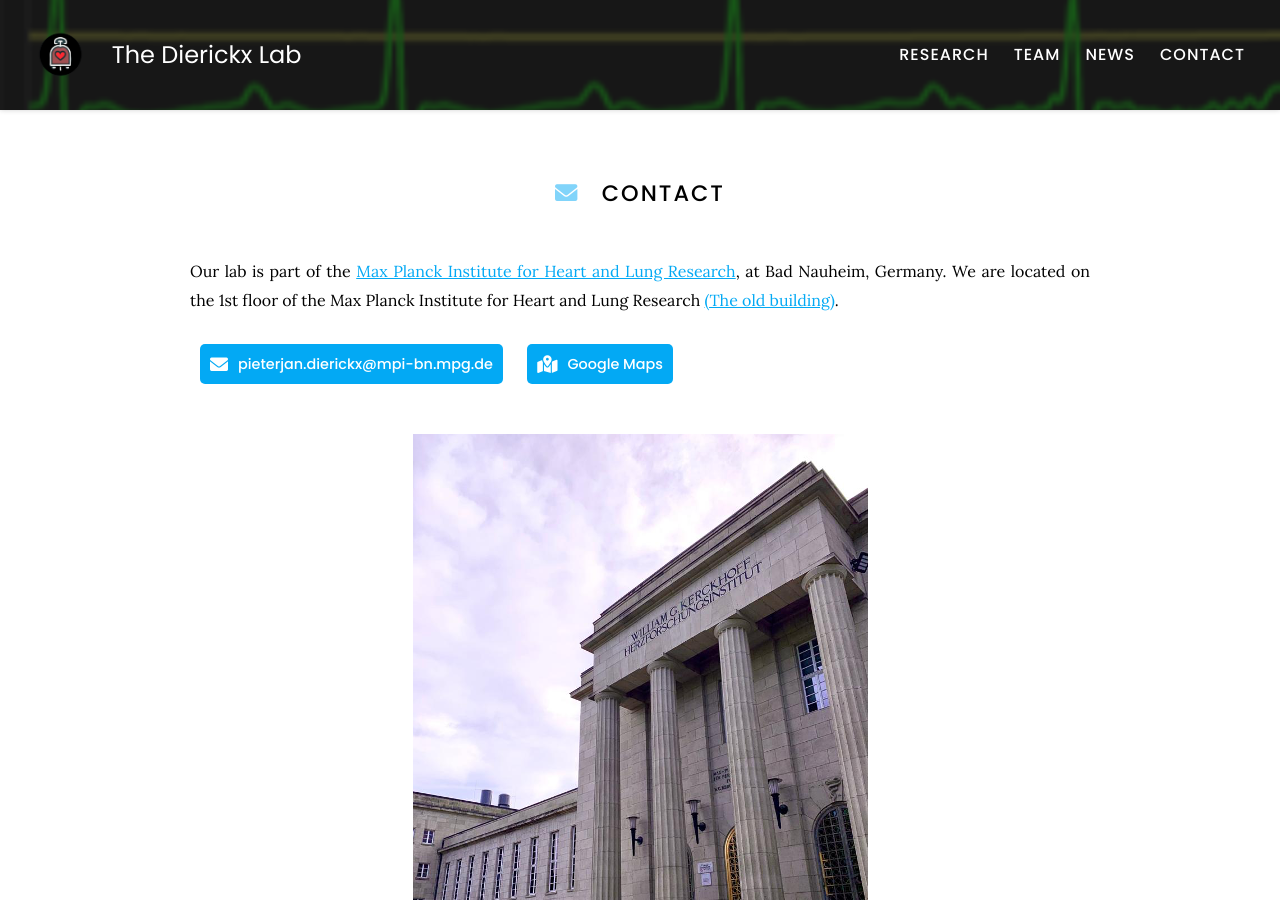
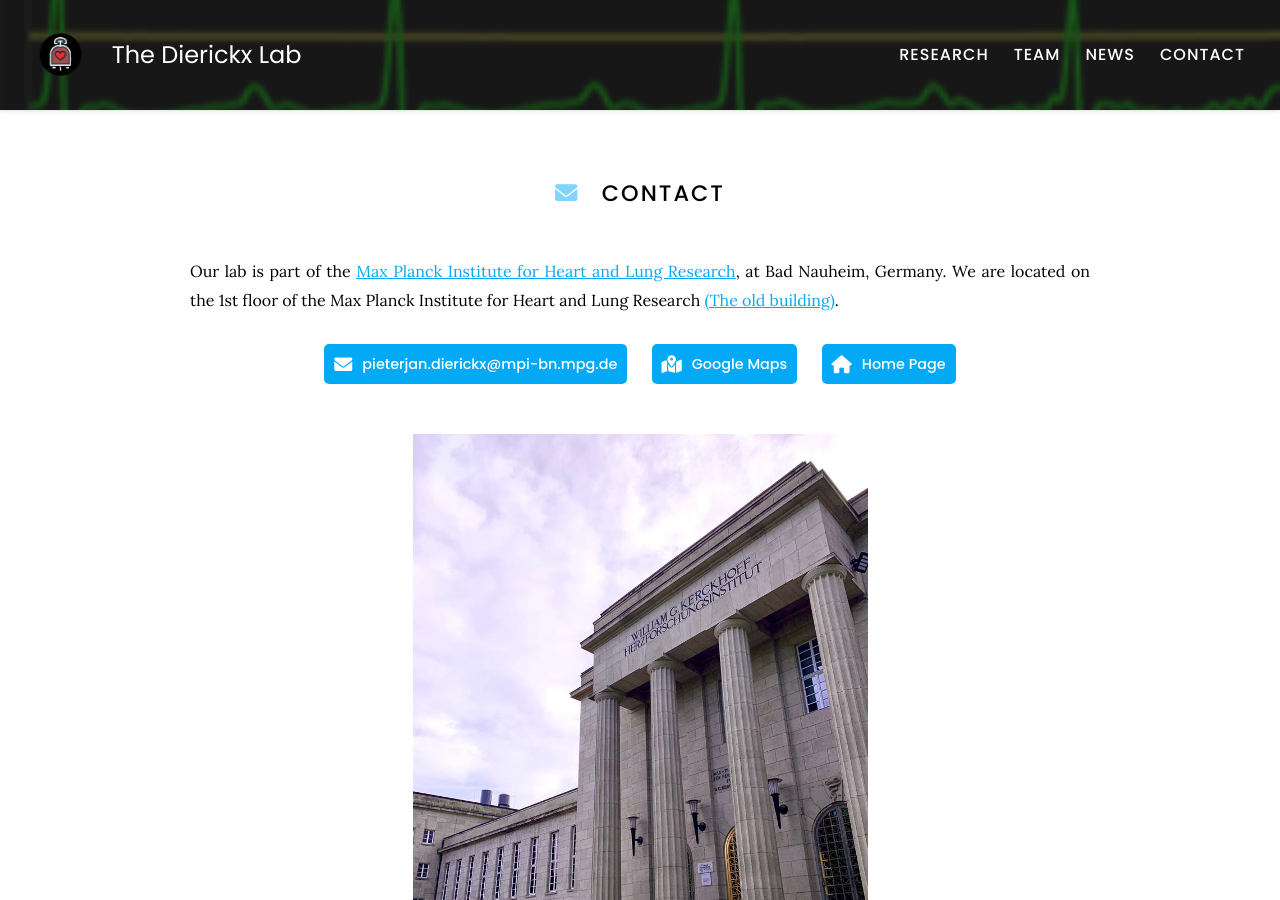
Before and after one commit to theDierickxLab/theDierickxLab, a Jekyll site: the page built from contact/index.md, in a window 1280 px wide and 900 px high. Built offline with Jekyll 4.4.1, drawn with Linux system fonts in a browser that asks for light colours.

Commit message:
Update index.md

```diff
--- a/contact/index.md
+++ b/contact/index.md
@@ -30,7 +30,7 @@ We are located on the 1st floor of the Max Planck Institute for Heart and Lung R
 %}
 {%
   include link.html
-  type="Home Page"
+  type="home-page"
   icon=""
   text="Home Page"
   tooltip=""
```
